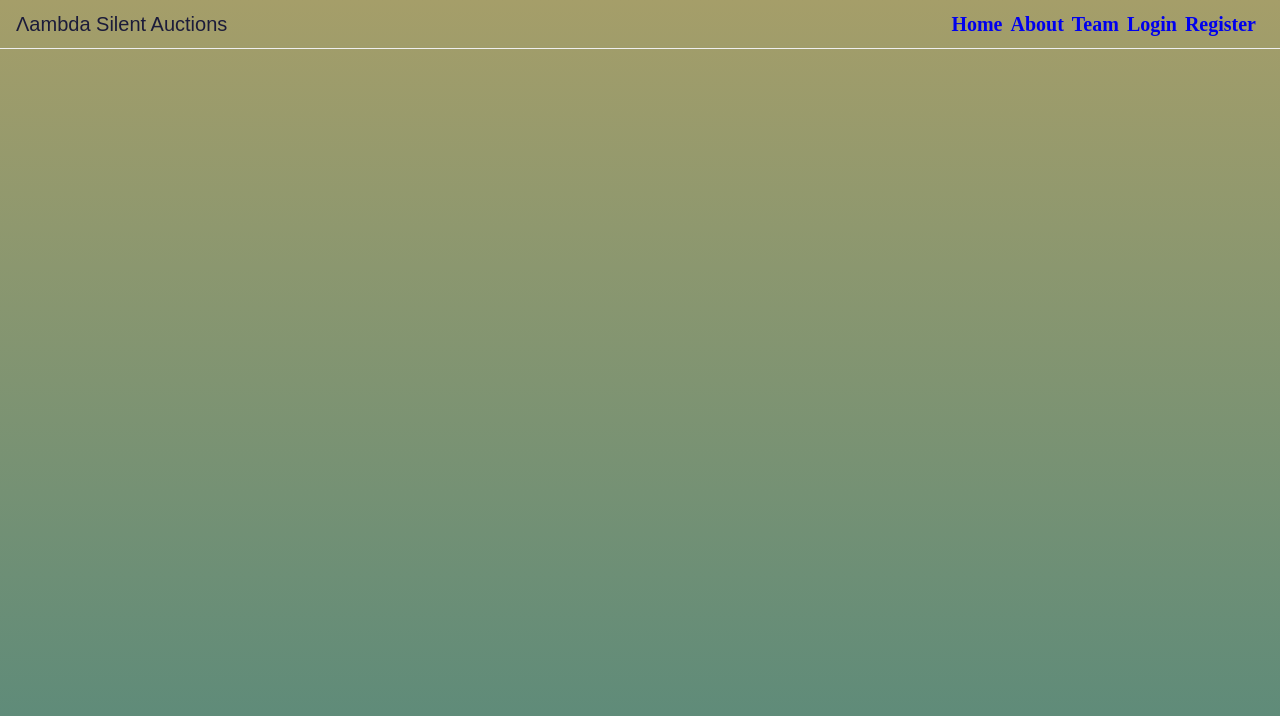
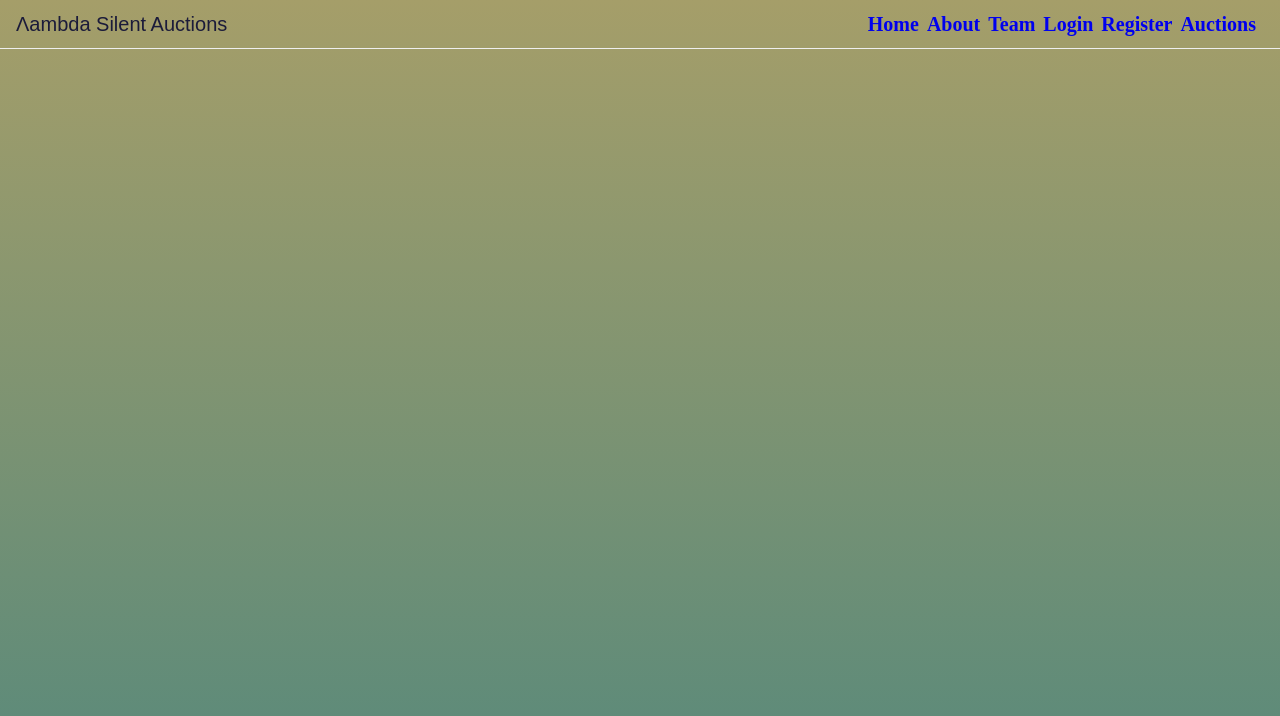
Before and after one commit to Nandhini-Madan/SilentAuction, a React (Create React App) app: page / in a window 1280 px wide. Shown: the top 716 px of the page. Built offline with nearby package versions, Linux system fonts and the light colour scheme; no server answers.

Commit message:
experimenting with /auctions path in menu (component not showing up on Netlify deploy when path is typed)

```diff
--- a/src/components/header.js
+++ b/src/components/header.js
@@ -11,6 +11,7 @@ function Header() {
           <Link to="/team">Team</Link>
           <Link to="/login">Login</Link>
           <Link to="/register">Register</Link>
+          <Link to="/auctions">Auctions</Link>
         </div>
       </nav>
     )
```
